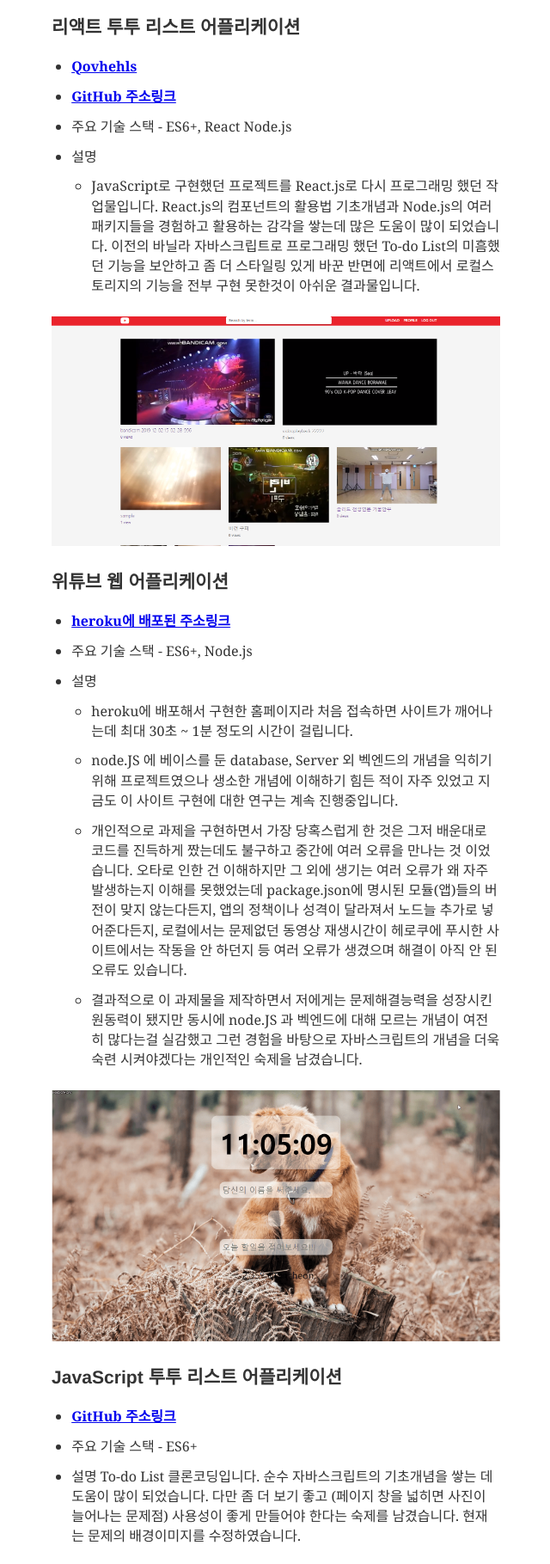
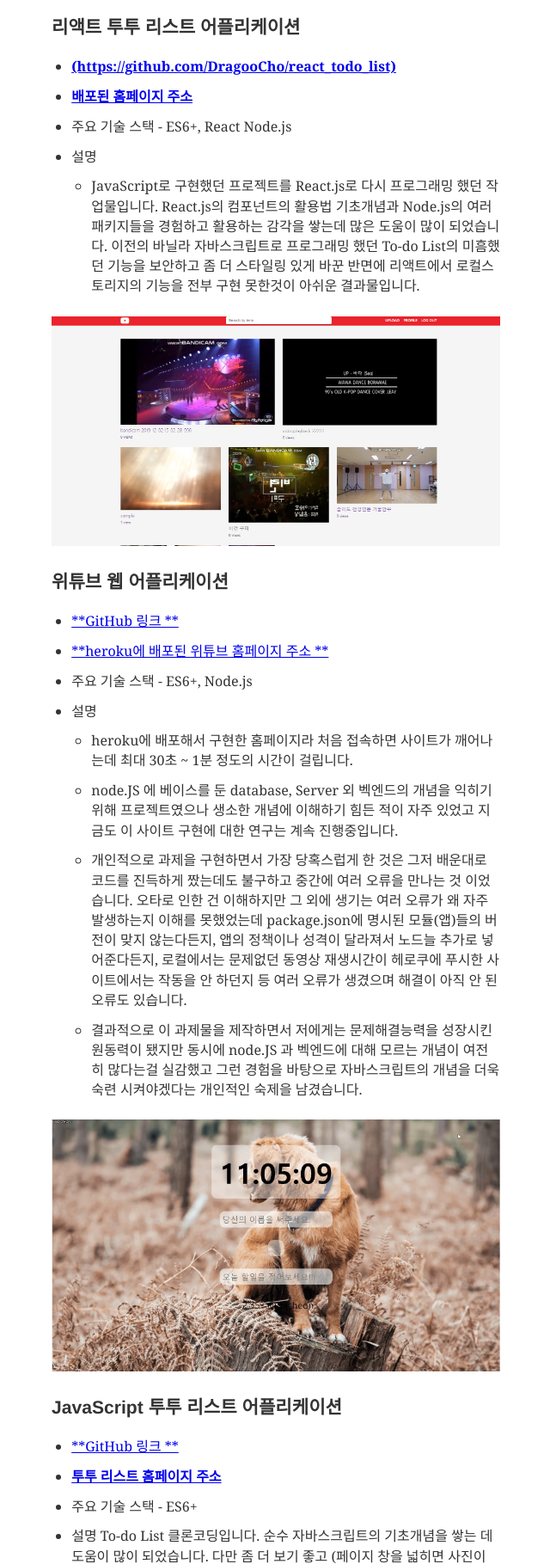
Before and after one commit to DragooCho/my-Gatsby-blog, a Gatsby site: page /about in a window 1280 px wide. Shown: the part 554-2373 px from the top of the page at 86% size, without its empty margins (319-959 px from the left). Built offline with nearby package versions, Linux system fonts and the light colour scheme; Gatsby itself is replaced by a stand-in of ours; some packages are replaced by stand-ins of ours; what typography-theme-github would draw is missing.

Commit message:
resume-en.md commit2

```diff
--- a/content/__about/resume-en.md
+++ b/content/__about/resume-en.md
@@ -17,8 +17,8 @@ lang: 'en'
 
 ![ex_screenshot](./img/reactTodo.png)
 ### 리액트 투투 리스트 어플리케이션
- - <a href="https://github.com/DragooCho/react_todo_list" target="_blank">**[Qovhehls](https://github.com/DragooCho/react_todo_list)**</a>
- - <a href="https://dragoocho.github.io/react_todo_list/" target="_blank">**GitHub 주소링크**</a>
+ - <a href="https://github.com/DragooCho/react_todo_list" target="_blank">**(https://github.com/DragooCho/react_todo_list)**</a>
+ - <a href="https://dragoocho.github.io/react_todo_list/" target="_blank">**배포된 홈페이지 주소**</a>
 - 주요 기술 스택
           - ES6+, React Node.js
 - 설명
@@ -27,7 +27,8 @@ lang: 'en'
 
 ![ex_screenshot](./img/wetube.png)
 ### 위튜브 웹 어플리케이션
- - <a href="https://thawing-bayou-05092.herokuapp.com/" target="_blank">**heroku에 배포된 주소링크**</a>
+ - <a href="https://github.com/DragooCho/wetube_new" target="_blank">**GitHub 링크 **</a>
+ - <a href="https://thawing-bayou-05092.herokuapp.com/" target="_blank">**heroku에 배포된 위튜브 홈페이지 주소 **</a>
 - 주요 기술 스택
           - ES6+, Node.js
 - 설명
@@ -39,17 +40,19 @@ lang: 'en'
 
 ![ex_screenshot](./img/todo.gif)
 ### JavaScript 투투 리스트 어플리케이션
- - <a href="https://dragoocho.github.io/momentom-project-js/" target="_blank">**GitHub 주소링크**</a>
+ - <a href="https://github.com/DragooCho/momentom-project-js" target="_blank">**GitHub 링크 **</a>
+ - <a href="https://dragoocho.github.io/momentom-project-js/" target="_blank">**투투 리스트 홈페이지 주소**</a>
 - 주요 기술 스택
           - ES6+
 - 설명
-    To-do List 클론코딩입니다. 순수 자바스크립트의 기초개념을 쌓는 데 도움이 많이 되었습니다. 다만 좀 더 보기 좋고 (페이지 창을 넓히면 사진이 늘어나는 문제점) 사용성이 좋게 만들어야 한다는 숙제를 남겼습니다. 현재는 문제의 배경이미지를 수정하였습니다.
+    To-do List 클론코딩입니다. 순수 자바스크립트의 기초개념을 쌓는 데 도움이 많이 되었습니다. 다만 좀 더 보기 좋고 (페이지 창을 넓히면 사진이 늘어나는 문제점) 사용성이 좋게 만들어야 한다는 과제를 남겼습니다.최종적으로는 렌덤이미지를 구현하는 unsplash의 API를 사용중입니다.
 
 
 ![ex_screenshot](./img/kokoatok.gif)
 ### 코코아톡 웹 어플리케이션
- - <a href="https://dragoocho.github.io/kakao-clone-v2/index/" target="_blank">**GitHub 주소링크**</a>
-- 기술 스택
+ - <a href="https://github.com/DragooCho/kakao-clone-v2" target="_blank">**GitHub 링크 **</a>
+ - <a href="https://dragoocho.github.io/kakao-clone-v2/index/" target="_blank">**코코아톡 홈페이지 주소**</a>
+- 주요 기술 스택
           - HTML, CSS, GitHub
 - 설명
     - 프로그래밍 입문하면서 시작한 첫 프로젝트로서
```
